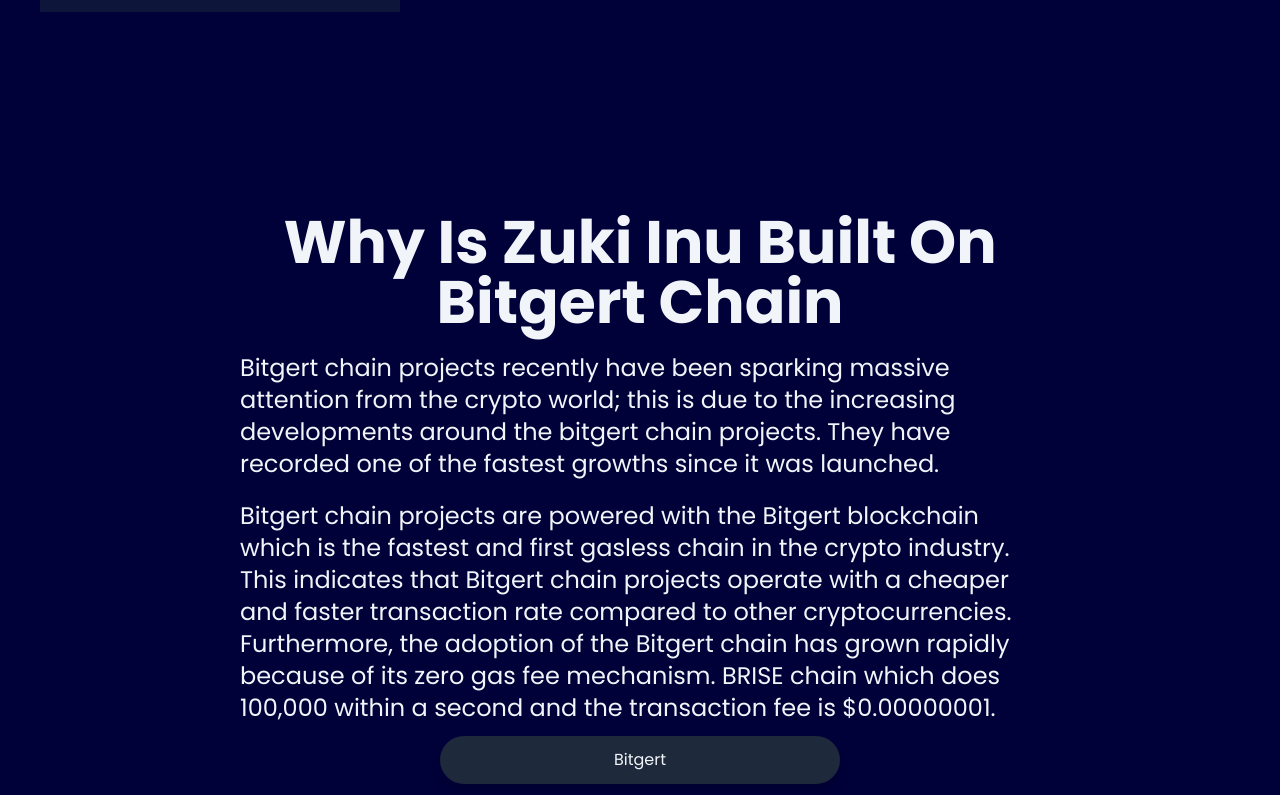
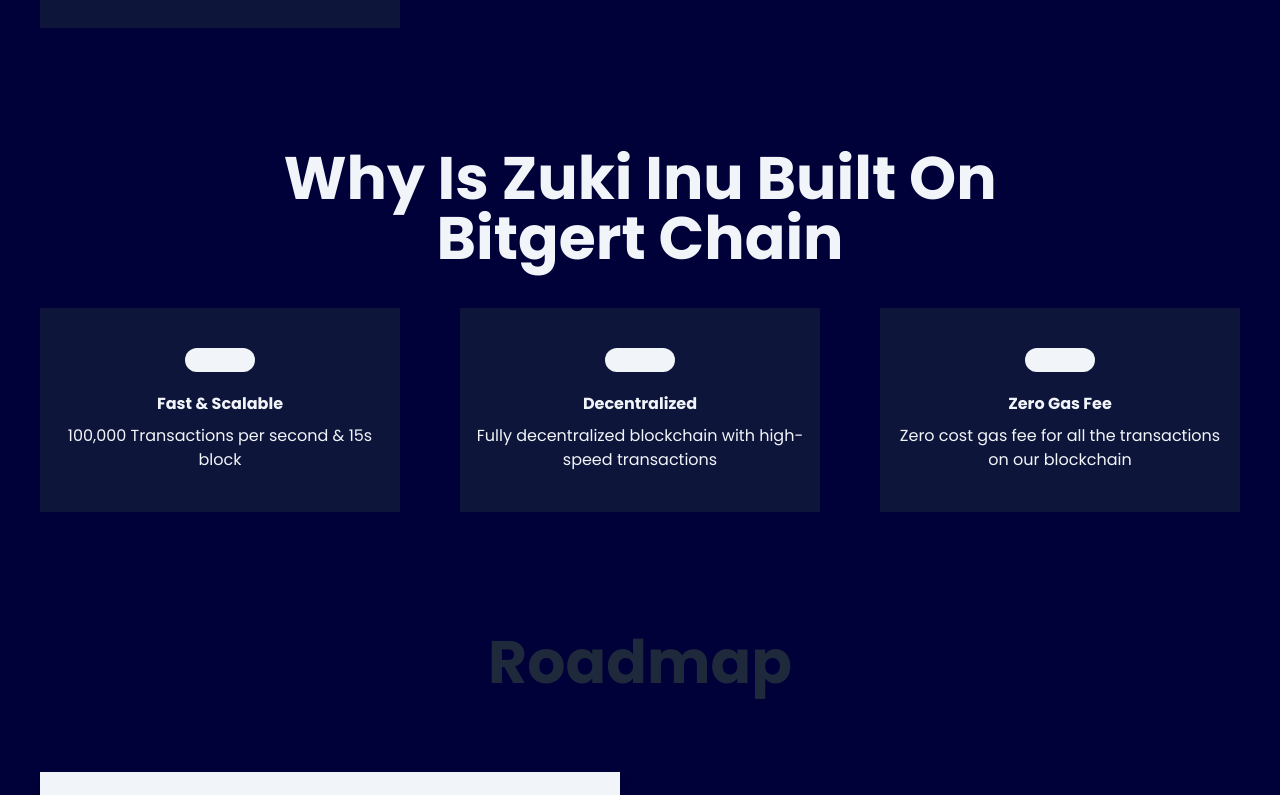
Before and after one commit to mum33n/brisezuki, a React (Create React App) app: page / in a window 1280 px wide. Shown: the part 1280-2075 px from the top of the page. Built offline with nearby package versions, Linux system fonts and the light colour scheme.

Commit message:
info update

```diff
--- a/src/components/Info.js
+++ b/src/components/Info.js
@@ -16,13 +16,13 @@
             <FeaturesCard img={acad} title={'Zuki Academy'}/>
         </div>
     </div>
-    <div className="text-slate-100 py-20 px-10 wow fadeInUp" data-wow-duration="2s">
-        <h1 className="text-3xl md:w-2/3 mx-auto md:text-6xl text-center font-bold wow fadeInUp" data-wow-duration="2s">Why Is Zuki Inu Built On Bitgert Chain</h1>
-        <p className="pt-5 md:w-2/3 mx-auto md:text-2xl wow fadeInUp" data-wow-duration="2s">Bitgert chain projects recently have been sparking massive attention from the crypto world; this is due to the increasing developments around the bitgert chain projects. They have recorded one of the fastest growths since it was launched.</p>
-        <p className="pt-5 md:w-2/3 mx-auto md:text-2xl wow fadeInUp" data-wow-duration="2s">
-        Bitgert chain projects are powered with the Bitgert blockchain which is the fastest and first gasless chain in the crypto industry. This indicates that Bitgert chain projects operate with a cheaper and faster transaction rate compared to other cryptocurrencies. Furthermore, the adoption of the Bitgert chain has grown rapidly because of its zero gas fee mechanism. BRISE chain which does 100,000 within a second and the transaction fee is $0.00000001.
-        </p>
-        <a href="/" className=" bg-slate-800 mt-3 mx-auto text-center md:w-1/3 w-1/2 block shadow-lg py-3 px-5 text-slate-100 rounded-full">Bitgert</a>
+    <div className="text-slate-100 pb-20 px-10 wow fadeInUp" data-wow-duration="2s">
+        <h1 className="text-3xl md:w-2/3 mb-10 mx-auto md:text-6xl text-center font-bold wow fadeInUp" data-wow-duration="2s">Why Is Zuki Inu Built On Bitgert Chain</h1>
+        <div className="flex justify-between">
+            <FeaturesCard title={'Fast & Scalable'} exp={'100,000 Transactions per second & 15s block'}/>
+            <FeaturesCard title={'Decentralized'} exp={'Fully decentralized blockchain with high-speed transactions'}/>
+            <FeaturesCard title={'Zero Gas Fee'} exp={'Zero cost gas fee for all the transactions on our blockchain'}/>
+        </div>
     </div>
         </div>
     )
--- a/src/components/cards/FeaturesCard.js
+++ b/src/components/cards/FeaturesCard.js
@@ -1,11 +1,12 @@
-export default function FeaturesCard({img, title}) {
+export default function FeaturesCard({img, title, exp}) {
     return(
         <div className="text-slate-100 text-center cursor-pointer mb-10 hover:bg-slate-900 bg-shade w-full md:w-30 px-3 py-10  box ">
-                <div className="bg-slate-100 mb-5 mx-auto p-2 rounded-full" style={{width:'70px'}}>
+                <div className="bg-slate-100 mb-5 mx-auto p-3 rounded-full" style={{width:'70px'}}>
                     <img className="block" src={img}/>
                 </div>
                 <div>
-                    <h1>{title}</h1>
+                    <h1 className="font-bold mb-2">{title}</h1>
+                    <p>{exp}</p>
                 </div>
         </div>
     )
--- a/src/styles/output.css
+++ b/src/styles/output.css
@@ -685,6 +685,10 @@
   padding: 0.5rem;
 }
 
+.p-3 {
+  padding: 0.75rem;
+}
+
 .py-20 {
   padding-top: 5rem;
   padding-bottom: 5rem;
```
